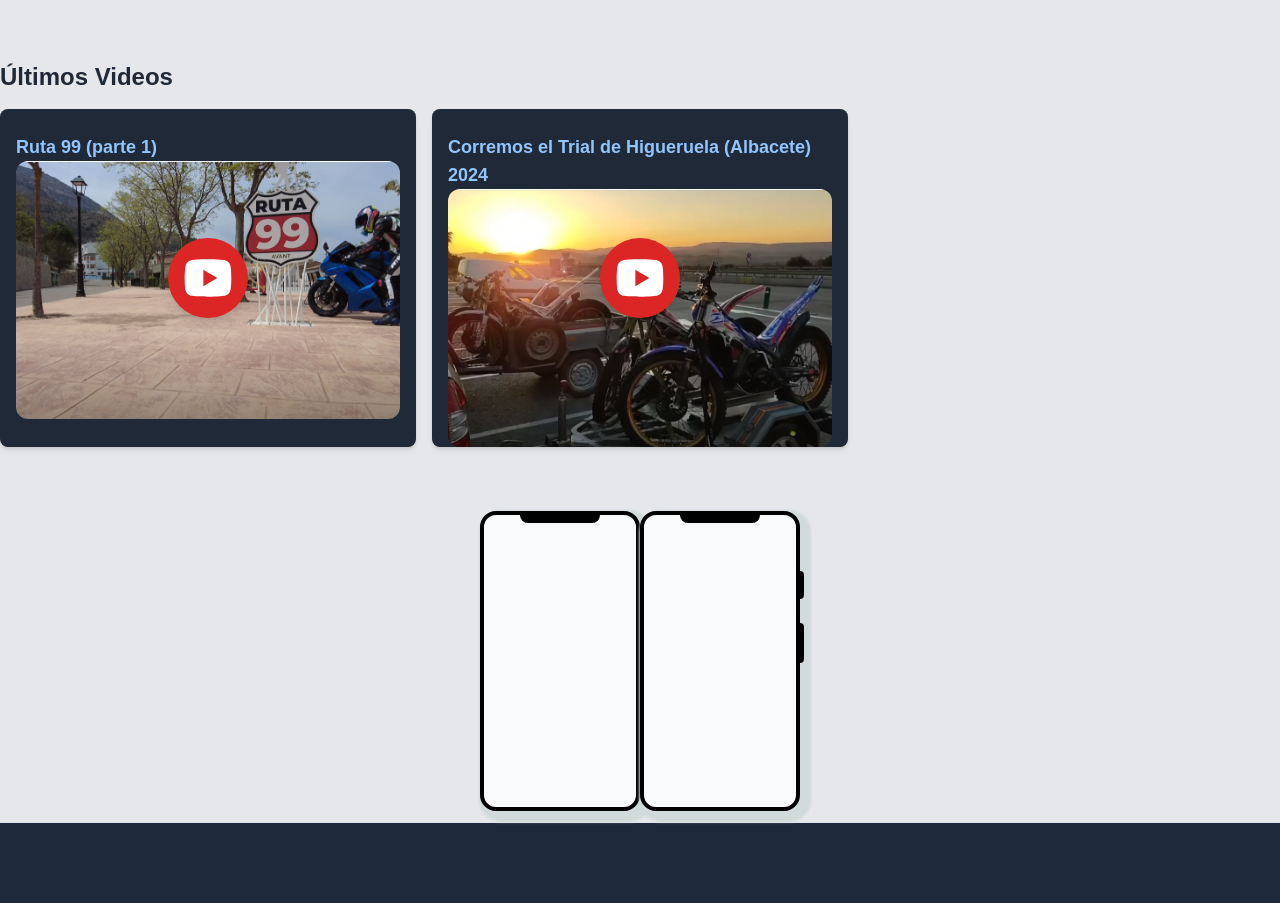
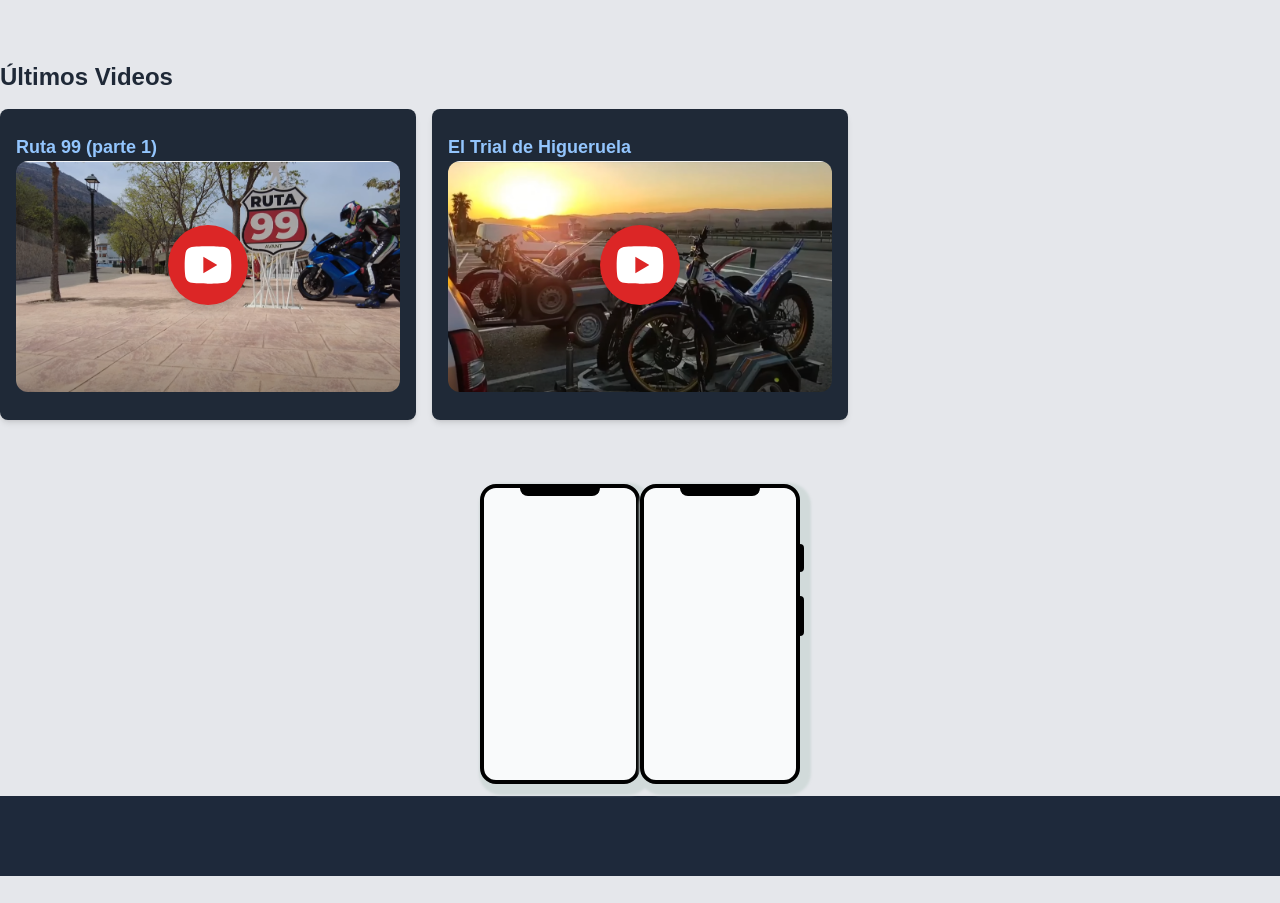
Before and after one commit to davetorta94/manel, a Next.js app: page / in a window 1280 px wide. Shown: the part 1640-2543 px from the top of the page. After the commit the page ends 2516 px from the top, so only its background shows below. Built offline with nearby package versions, Linux system fonts and the light colour scheme; what tailwindcss-animated would draw is missing.

Commit message:
import fixed

```diff
--- a/src/app/layout.tsx
+++ b/src/app/layout.tsx
@@ -3,7 +3,6 @@ import { Geist, Geist_Mono } from "next/font/google";
 import "./globals.css";
 import Navbar from "./navbar";
 import { Footer } from "./footer";
-import { MiniYoutbeButton } from "@/components/mini-youtube-button";
 
 const geistSans = Geist({
   variable: "--font-geist-sans",
--- a/src/components/mini-youtube-button.tsx
+++ b/src/components/mini-youtube-button.tsx
@@ -4,7 +4,7 @@
 export const MiniYoutbeButton = () => {
     return (
 
-        <button className="mini-youtube-button absolute top-1/2 left-1/2 transform -translate-x-1/2 -translate-y-1/2 bg-red-600 text-white p-3 rounded-full shadow-lg hover:bg-red-700 hover:text-black transition">
+        <button className="absolute top-1/2 left-1/2 transform -translate-x-1/2 -translate-y-1/2 bg-red-600 text-white p-3 rounded-full shadow-lg hover:bg-red-700 hover:text-black transition">
           <svg xmlns="http://www.w3.org/2000/svg" width={56} height={56} fill="currentColor" className="bi bi-twitter" viewBox="0 0 24 24">
             <path d="M12.2439 4C12.778 4.00294 14.1143 4.01586 15.5341 4.07273L16.0375 4.09468C17.467 4.16236 18.8953 4.27798 19.6037 4.4755C20.5486 4.74095 21.2913 5.5155 21.5423 6.49732C21.942 8.05641 21.992 11.0994 21.9982 11.8358L21.9991 11.9884L21.9991 11.9991C21.9991 11.9991 21.9991 12.0028 21.9991 12.0099L21.9982 12.1625C21.992 12.8989 21.942 15.9419 21.5423 17.501C21.2878 18.4864 20.5451 19.261 19.6037 19.5228C18.8953 19.7203 17.467 19.8359 16.0375 19.9036L15.5341 19.9255C14.1143 19.9824 12.778 19.9953 12.2439 19.9983L12.0095 19.9991L11.9991 19.9991C11.9991 19.9991 11.9956 19.9991 11.9887 19.9991L11.7545 19.9983C10.6241 19.9921 5.89772 19.941 4.39451 19.5228C3.4496 19.2573 2.70692 18.4828 2.45587 17.501C2.0562 15.9419 2.00624 12.8989 2 12.1625V11.8358C2.00624 11.0994 2.0562 8.05641 2.45587 6.49732C2.7104 5.51186 3.45308 4.73732 4.39451 4.4755C5.89772 4.05723 10.6241 4.00622 11.7545 4H12.2439ZM9.99911 8.49914V15.4991L15.9991 11.9991L9.99911 8.49914Z" />
           </svg>
--- a/src/libs/data.ts
+++ b/src/libs/data.ts
@@ -21,9 +21,7 @@ const categories: Category[] = [
 
 const videos: Video[] = [
     { id: 1, name: "Ruta 99 (parte 1)", url: "https://www.youtube.com/watch?v=x3c9vZb5lA0&t=1s", thumb: "/thumb-1.webp" },
-    { id: 2, name: "Corremos el Trial de Higueruela (Albacete) 2024", url: "https://www.youtube.com/watch?v=z2k0x2NGluM&t=8s", thumb: "/thumb-2.webp" },
-
-
+    { id: 2, name: "El Trial de Higueruela", url: "https://www.youtube.com/watch?v=z2k0x2NGluM&t=8s", thumb: "/thumb-2.webp" },
   ];
 
 
```
